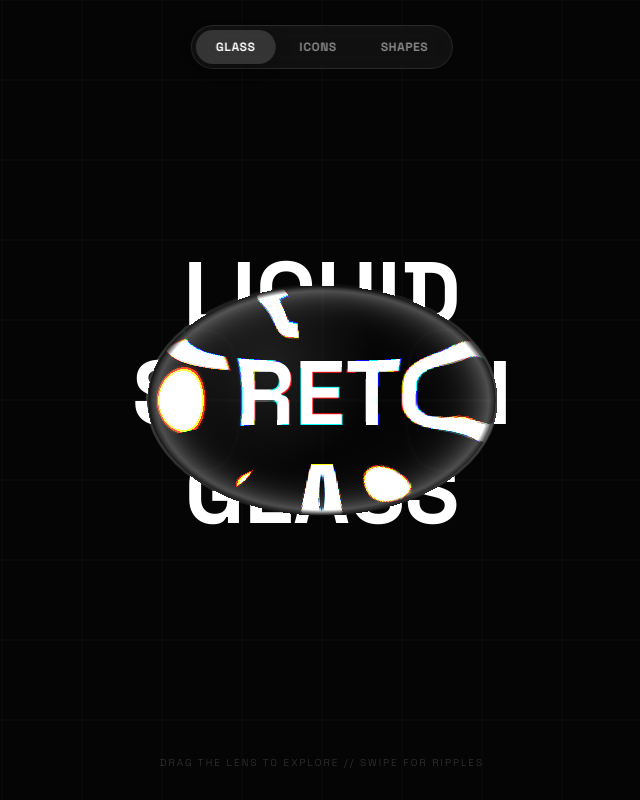
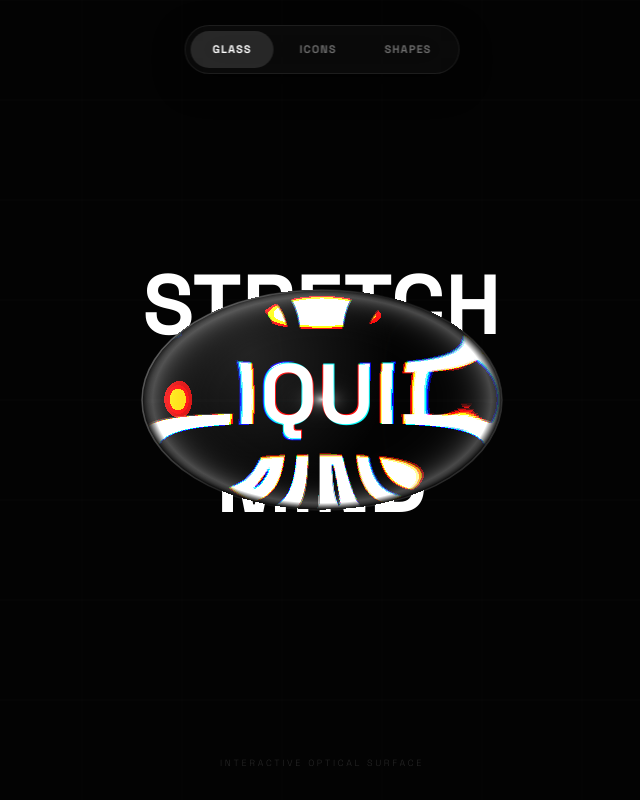
Before and after one commit to LeksoG/Liquid-glass-effect, a plain HTML site: page index.html in a window 1280 px wide. Shown: the whole page, without its empty margins (318-958 px from the left). Drawn offline with nearby package versions, Linux system fonts and the light colour scheme; animation ran at ten frames a second.

Commit message:
Update index.html

```diff
--- a/index.html
+++ b/index.html
@@ -11,7 +11,7 @@
         body {
             margin: 0;
             overflow: hidden;
-            background-color: #050505;
+            background-color: #030303;
             font-family: 'Space Grotesk', sans-serif;
             touch-action: none;
             user-select: none;
@@ -34,62 +34,63 @@
             left: 50%;
             transform: translateX(-50%);
             z-index: 100;
-            background: rgba(255, 255, 255, 0.05);
-            backdrop-filter: blur(15px);
-            padding: 4px;
+            background: rgba(255, 255, 255, 0.03);
+            backdrop-filter: blur(20px);
+            padding: 5px;
             border-radius: 100px;
-            border: 1px solid rgba(255, 255, 255, 0.1);
+            border: 1px solid rgba(255, 255, 255, 0.08);
             display: flex;
             gap: 4px;
+            box-shadow: 0 10px 30px rgba(0,0,0,0.5);
         }
 
         .nav-btn {
-            padding: 8px 20px;
+            padding: 10px 22px;
             border-radius: 100px;
-            color: rgba(255, 255, 255, 0.5);
-            font-size: 12px;
-            font-weight: 600;
+            color: rgba(255, 255, 255, 0.4);
+            font-size: 11px;
+            font-weight: 700;
             cursor: pointer;
-            transition: all 0.3s cubic-bezier(0.4, 0, 0.2, 1);
+            transition: all 0.4s cubic-bezier(0.23, 1, 0.32, 1);
             text-transform: uppercase;
-            letter-spacing: 0.05em;
+            letter-spacing: 0.1em;
         }
 
         .nav-btn.active {
-            background: rgba(255, 255, 255, 0.15);
+            background: rgba(255, 255, 255, 0.12);
             color: #fff;
-            box-shadow: 0 4px 15px rgba(0, 0, 0, 0.3);
         }
 
         /* Shapes Selector Sub-menu */
         #shape-selector {
             position: fixed;
-            top: 80px;
+            top: 85px;
             left: 50%;
             transform: translateX(-50%);
             z-index: 90;
             display: none;
-            gap: 10px;
-            background: rgba(255, 255, 255, 0.03);
-            padding: 8px 15px;
+            gap: 8px;
+            background: rgba(255, 255, 255, 0.02);
+            padding: 6px 12px;
             border-radius: 50px;
-            border: 1px solid rgba(255, 255, 255, 0.05);
+            border: 1px solid rgba(255, 255, 255, 0.04);
             backdrop-filter: blur(10px);
         }
 
         .shape-opt {
-            color: rgba(255, 255, 255, 0.4);
-            font-size: 11px;
+            color: rgba(255, 255, 255, 0.3);
+            font-size: 10px;
             cursor: pointer;
-            padding: 4px 12px;
+            padding: 6px 14px;
             border-radius: 20px;
-            transition: all 0.2s;
+            transition: all 0.3s;
             font-weight: 600;
+            letter-spacing: 0.05em;
         }
 
         .shape-opt.active {
             color: #fff;
-            background: rgba(255, 255, 255, 0.1);
+            background: rgba(255, 255, 255, 0.08);
         }
 
         .ui-label {
@@ -98,9 +99,9 @@
             width: 100%;
             text-align: center;
             pointer-events: none;
-            color: rgba(255,255,255,0.2);
-            font-size: 10px;
-            letter-spacing: 0.2em;
+            color: rgba(255,255,255,0.15);
+            font-size: 9px;
+            letter-spacing: 0.3em;
             text-transform: uppercase;
             z-index: 10;
         }
@@ -121,7 +122,7 @@
         <div id="opt-diamond" class="shape-opt" onclick="setLensShape('diamond')">Diamond</div>
     </div>
 
-    <div class="ui-label">Drag the lens to explore // Swipe for ripples</div>
+    <div class="ui-label">Interactive Optical Surface</div>
 
     <div id="canvas-container">
         <canvas id="glassCanvas"></canvas>
@@ -149,25 +150,25 @@
             velY: 0,
             wobbleX: 0,
             wobbleY: 0,
-            refraction: 0.45,
-            edgeDistortion: 3.5,
-            chromatic: 1.5
+            refraction: 0.48,
+            edgeDistortion: 3.8,
+            chromatic: 2.2
         };
 
         let ripples = [];
         let lastRipplePos = { x: 0, y: 0 };
-        const words = ["LIQUID", "STRETCH", "GLASS"];
+        const words = ["STRETCH", "LIQUID", "MIND"];
 
         const appIcons = [
-            { char: '✉', bg: ['#1e90ff', '#00bfff'], label: 'Mail' },
-            { char: '♫', bg: ['#ff4b2b', '#ff416c'], label: 'Music' },
-            { char: '⚙', bg: ['#bdc3c7', '#2c3e50'], label: 'Settings' },
-            { char: '📷', bg: ['#3d3d3d', '#1a1a1a'], label: 'Camera' },
+            { char: '✉', bg: ['#1e90ff', '#0072ff'], label: 'Mail' },
+            { char: '♫', bg: ['#ff416c', '#ff4b2b'], label: 'Music' },
+            { char: '⚙', bg: ['#485563', '#29323c'], label: 'Settings' },
+            { char: '📷', bg: ['#3d3d3d', '#111111'], label: 'Camera' },
             { char: '★', bg: ['#fbc531', '#e1b12c'], label: 'Faves' },
             { char: '☀', bg: ['#ff9966', '#ff5e62'], label: 'Weather' },
-            { char: '💬', bg: ['#56ab2f', '#a8e063'], label: 'Chat' },
-            { char: '🗺', bg: ['#00c6ff', '#0072ff'], label: 'Maps' },
-            { char: '📅', bg: ['#ffffff', '#f0f0f0'], label: 'Calendar' }
+            { char: '💬', bg: ['#00b09b', '#96c93d'], label: 'Chat' },
+            { char: '🗺', bg: ['#4facfe', '#00f2fe'], label: 'Maps' },
+            { char: '📅', bg: ['#ebedee', '#fdfbfb'], label: 'Calendar' }
         ];
 
         function init() {
@@ -193,17 +194,17 @@
             if (activeOpt) activeOpt.classList.add('active');
 
             if (shape === 'circle') {
-                lens.baseRadiusX = 135;
-                lens.baseRadiusY = 135;
+                lens.baseRadiusX = 140;
+                lens.baseRadiusY = 140;
             } else if (shape === 'square') {
                 lens.baseRadiusX = 130;
                 lens.baseRadiusY = 130;
             } else if (shape === 'diamond') {
-                lens.baseRadiusX = 150;
-                lens.baseRadiusY = 150;
+                lens.baseRadiusX = 160;
+                lens.baseRadiusY = 160;
             } else {
-                lens.baseRadiusX = 175;
-                lens.baseRadiusY = 115;
+                lens.baseRadiusX = 180;
+                lens.baseRadiusY = 110;
             }
         }
 
@@ -216,12 +217,14 @@
         }
 
         function drawBackground() {
-            ctx.fillStyle = '#050505';
+            // Darker, more premium background
+            ctx.fillStyle = '#030303';
             ctx.fillRect(0, 0, width, height);
 
-            ctx.strokeStyle = "rgba(255, 255, 255, 0.03)";
-            ctx.lineWidth = 1;
-            const gridSize = 80;
+            // Fine grid
+            ctx.strokeStyle = "rgba(255, 255, 255, 0.04)";
+            ctx.lineWidth = 0.5;
+            const gridSize = 100;
             for(let i = 0; i < width; i += gridSize) {
                 ctx.beginPath(); ctx.moveTo(i, 0); ctx.lineTo(i, height); ctx.stroke();
             }
@@ -229,11 +232,9 @@
                 ctx.beginPath(); ctx.moveTo(0, i); ctx.lineTo(width, i); ctx.stroke();
             }
 
-            // Draw based on actual tab mode
             if (activeTab === 'icons') {
                 drawIconsLayer();
             } else {
-                // Both 'glass' and 'shapes' tabs show the text background
                 drawTextLayer();
             }
         }
@@ -243,14 +244,15 @@
             ctx.textBaseline = "middle";
             ctx.fillStyle = "#ffffff";
 
-            const fontSize = Math.min(width * 0.18, 90);
-            const lineSpacing = fontSize * 1.1;
-            ctx.font = `bold ${fontSize}px 'Space Grotesk'`;
+            const fontSize = Math.min(width * 0.16, 85);
+            const lineSpacing = fontSize * 1.05;
+            ctx.font = `900 ${fontSize}px 'Space Grotesk'`;
 
             const totalHeight = (words.length - 1) * lineSpacing;
             const startY = (height / 2) - (totalHeight / 2);
 
             words.forEach((word, idx) => {
+                ctx.globalAlpha = 1.0;
                 ctx.fillText(word, width / 2, startY + (idx * lineSpacing));
             });
         }
@@ -275,13 +277,17 @@
 
             ctx.fillStyle = grad;
             ctx.fill();
+
+            // Subtle icon shadow
+            ctx.shadowBlur = 10;
+            ctx.shadowColor = "rgba(0,0,0,0.3)";
             ctx.restore();
         }
 
         function drawIconsLayer() {
-            const iconSize = Math.min(width * 0.15, 70);
-            const cornerRadius = iconSize * 0.25;
-            const cols = 4;
+            const iconSize = Math.min(width * 0.16, 75);
+            const cornerRadius = iconSize * 0.28;
+            const cols = 3;
             const rows = 3;
 
             const hGap = width / (cols + 1);
@@ -303,36 +309,32 @@
                     ctx.textAlign = "center";
                     ctx.textBaseline = "middle";
                     ctx.fillText(iconData.char, centerX, centerY);
-
-                    ctx.fillStyle = "rgba(255, 255, 255, 0.4)";
-                    ctx.font = `${iconSize * 0.15}px 'Space Grotesk'`;
-                    ctx.fillText(iconData.label, centerX, centerY + iconSize/2 + 15);
                 }
             }
         }
 
         function updatePhysics() {
             for (let i = ripples.length - 1; i >= 0; i--) {
-                ripples[i].radius += 7;
-                ripples[i].life -= 0.02;
+                ripples[i].radius += 8;
+                ripples[i].life -= 0.025;
                 if (ripples[i].life <= 0) ripples.splice(i, 1);
             }
 
             const oldX = lens.x;
             const oldY = lens.y;
 
-            const followSpeed = lens.isDragging ? 0.2 : 0.08;
+            const followSpeed = lens.isDragging ? 0.22 : 0.08;
             lens.x += (lens.targetX - lens.x) * followSpeed;
             lens.y += (lens.targetY - lens.y) * followSpeed;
 
             lens.velX = lens.x - oldX;
             lens.velY = lens.y - oldY;
 
-            const spring = 0.12;
-            const friction = 0.88;
+            const spring = 0.14;
+            const friction = 0.85;
 
-            let targetWobbleX = lens.velX * 1.5;
-            let targetWobbleY = lens.velY * 1.5;
+            let targetWobbleX = lens.velX * 1.8;
+            let targetWobbleY = lens.velY * 1.8;
 
             lens.wobbleX += (targetWobbleX - lens.wobbleX) * spring;
             lens.wobbleY += (targetWobbleY - lens.wobbleY) * spring;
@@ -340,8 +342,10 @@
             lens.wobbleX *= friction;
             lens.wobbleY *= friction;
 
-            lens.radiusX = lens.baseRadiusX + lens.wobbleX - Math.abs(lens.wobbleY * 0.3);
-            lens.radiusY = lens.baseRadiusY + lens.wobbleY - Math.abs(lens.wobbleX * 0.3);
+            // Transition between base radii for smoother shape changing
+            const shapeChangeSpeed = 0.1;
+            lens.radiusX += (lens.baseRadiusX + lens.wobbleX - Math.abs(lens.wobbleY * 0.4) - lens.radiusX) * shapeChangeSpeed;
+            lens.radiusY += (lens.baseRadiusY + lens.wobbleY - Math.abs(lens.wobbleX * 0.4) - lens.radiusY) * shapeChangeSpeed;
         }
 
         function getShapeDist(dx, dy, rx, ry) {
@@ -355,7 +359,7 @@
         }
 
         function applyRefraction() {
-            const margin = 80;
+            const margin = 100;
             const sw = Math.floor(lens.radiusX * 2 + margin * 2);
             const sh = Math.floor(lens.radiusY * 2 + margin * 2);
 
@@ -367,10 +371,7 @@
             const safeSW = Math.min(width - safeSX, sw);
             const safeSH = Math.min(height - safeSY, sh);
 
-            if (safeSW <= 0 || safeSH <= 0) {
-                drawLensHardware();
-                return;
-            }
+            if (safeSW <= 0 || safeSH <= 0) return;
 
             const imgData = ctx.getImageData(safeSX, safeSY, safeSW, safeSH);
             const src = imgData.data;
@@ -394,22 +395,21 @@
                         const pullFactor = Math.pow(distScore, lens.edgeDistortion);
                         const mag = 1.0 - (pullFactor * lens.refraction);
 
-                        let shockX = 0;
-                        let shockY = 0;
+                        let shockX = 0; shockY = 0;
                         ripples.forEach(r => {
                             const rdx = (x + safeSX) - r.x;
                             const rdy = (y + safeSY) - r.y;
                             const dist = Math.sqrt(rdx * rdx + rdy * rdy);
                             const diff = Math.abs(dist - r.radius);
                             if (diff < 50) {
-                                const strength = (1 - diff / 50) * r.life * 8;
+                                const strength = (1 - diff / 50) * r.life * 10;
                                 const angle = Math.atan2(rdy, rdx);
                                 shockX += Math.cos(angle) * strength;
                                 shockY += Math.sin(angle) * strength;
                             }
                         });
 
-                        const cOff = lens.chromatic / 200;
+                        const cOff = lens.chromatic / 150;
                         const channelOffsets = [1 + cOff, 1.0, 1 - cOff];
                         for (let c = 0; c < 3; c++) {
                             const smpX = Math.floor((cx + dx * mag * channelOffsets[c] + shockX) - offsetX);
@@ -417,21 +417,27 @@
 
                             if (smpX >= 0 && smpX < safeSW && smpY >= 0 && smpY < safeSH) {
                                 out[outIdx + c] = src[(smpY * safeSW + smpX) * 4 + c];
-                            } else {
-                                out[outIdx + c] = 0;
                             }
                         }
 
+                        // Opacity and Edge Sheen
                         let alpha = 255;
-                        if (distScore > 0.95) alpha = 255 * (1 - (distScore - 0.95) / 0.05);
+                        if (distScore > 0.94) alpha = 255 * (1 - (distScore - 0.94) / 0.06);
                         out[outIdx + 3] = alpha;
 
-                        const glow = Math.pow(distScore, 8) * 110;
-                        out[outIdx] = Math.min(255, out[outIdx] + glow);
-                        out[outIdx+1] = Math.min(255, out[outIdx+1] + glow);
-                        out[outIdx+2] = Math.min(255, out[outIdx+2] + glow);
+                        // Edge Caustics (Glow at borders)
+                        const edgeGlow = Math.pow(distScore, 10) * 130;
+                        // Dynamic Sheen based on movement
+                        const sheenX = (dx / lens.radiusX) + (lens.velX * 0.05);
+                        const sheenY = (dy / lens.radiusY) + (lens.velY * 0.05);
+                        const sheen = Math.pow(Math.max(0, 1 - Math.sqrt(sheenX*sheenX + sheenY*sheenY)), 20) * 200;
+
+                        out[outIdx] = Math.min(255, out[outIdx] + edgeGlow + sheen);
+                        out[outIdx+1] = Math.min(255, out[outIdx+1] + edgeGlow + sheen);
+                        out[outIdx+2] = Math.min(255, out[outIdx+2] + edgeGlow + sheen);
 
                     } else {
+                        // Background pixels (outside glass)
                         const sIdx = (y * safeSW + x) * 4;
                         out[outIdx] = src[sIdx];
                         out[outIdx+1] = src[sIdx+1];
@@ -441,14 +447,38 @@
                 }
             }
 
+            // Draw Lens Shadow before putting the glass back
+            drawShadow();
             ctx.putImageData(output, safeSX, safeSY);
             drawLensHardware();
         }
 
+        function drawShadow() {
+            ctx.save();
+            ctx.beginPath();
+            const shadowX = lens.x + (lens.velX * 0.5);
+            const shadowY = lens.y + (lens.velY * 0.5) + 20;
+
+            if (currentShape === 'square') {
+                ctx.rect(shadowX - lens.radiusX, shadowY - lens.radiusY, lens.radiusX * 2, lens.radiusY * 2);
+            } else if (currentShape === 'diamond') {
+                ctx.moveTo(shadowX, shadowY - lens.radiusY);
+                ctx.lineTo(shadowX + lens.radiusX, shadowY);
+                ctx.lineTo(shadowX, shadowY + lens.radiusY);
+                ctx.lineTo(shadowX - lens.radiusX, shadowY);
+                ctx.closePath();
+            } else {
+                ctx.ellipse(shadowX, shadowY, lens.radiusX, lens.radiusY, 0, 0, Math.PI * 2);
+            }
+
+            ctx.fillStyle = "rgba(0,0,0,0.4)";
+            ctx.filter = "blur(30px)";
+            ctx.fill();
+            ctx.restore();
+        }
+
         function drawLensHardware() {
             ctx.save();
-            ctx.lineWidth = 2.5;
-
             ctx.beginPath();
             if (currentShape === 'square') {
                 ctx.rect(lens.x - lens.radiusX, lens.y - lens.radiusY, lens.radiusX * 2, lens.radiusY * 2);
@@ -462,17 +492,22 @@
                 ctx.ellipse(lens.x, lens.y, lens.radiusX, lens.radiusY, 0, 0, Math.PI * 2);
             }
 
-            const edgeGrad = ctx.createRadialGradient(lens.x, lens.y, Math.min(lens.radiusX, lens.radiusY) * 0.9, lens.x, lens.y, Math.max(lens.radiusX, lens.radiusY));
-            edgeGrad.addColorStop(0, "rgba(255, 255, 255, 0)");
+            // Premium bezel
+            const edgeGrad = ctx.createLinearGradient(lens.x - lens.radiusX, lens.y - lens.radiusY, lens.x + lens.radiusX, lens.y + lens.radiusY);
+            edgeGrad.addColorStop(0, "rgba(255, 255, 255, 0.4)");
+            edgeGrad.addColorStop(0.5, "rgba(255, 255, 255, 0.05)");
             edgeGrad.addColorStop(1, "rgba(255, 255, 255, 0.2)");
+
             ctx.strokeStyle = edgeGrad;
+            ctx.lineWidth = 1.5;
             ctx.stroke();
 
+            // Internal Highlight (Top-left shine)
             const shine = ctx.createRadialGradient(
-                lens.x - lens.radiusX * 0.3, lens.y - lens.radiusY * 0.3, 5,
-                lens.x - lens.radiusX * 0.3, lens.y - lens.radiusY * 0.3, lens.radiusX * 0.6
+                lens.x - lens.radiusX * 0.4, lens.y - lens.radiusY * 0.4, 5,
+                lens.x - lens.radiusX * 0.4, lens.y - lens.radiusY * 0.4, lens.radiusX * 0.8
             );
-            shine.addColorStop(0, "rgba(255, 255, 255, 0.1)");
+            shine.addColorStop(0, "rgba(255, 255, 255, 0.12)");
             shine.addColorStop(1, "rgba(255, 255, 255, 0)");
             ctx.fillStyle = shine;
             ctx.fill();
@@ -500,7 +535,7 @@
             const dy = p.y - lens.y;
             const dist = getShapeDist(dx, dy, lens.radiusX, lens.radiusY);
 
-            if (dist < 1.2) {
+            if (dist < 1.1) {
                 lens.isDragging = true;
                 lens.targetX = p.x;
                 lens.targetY = p.y;
@@ -538,6 +573,7 @@
         window.addEventListener('touchmove', handleMove);
         window.addEventListener('touchend', () => lens.isDragging = false);
         window.addEventListener('resize', resize);
+
         window.onload = init;
     </script>
 </body>
```
